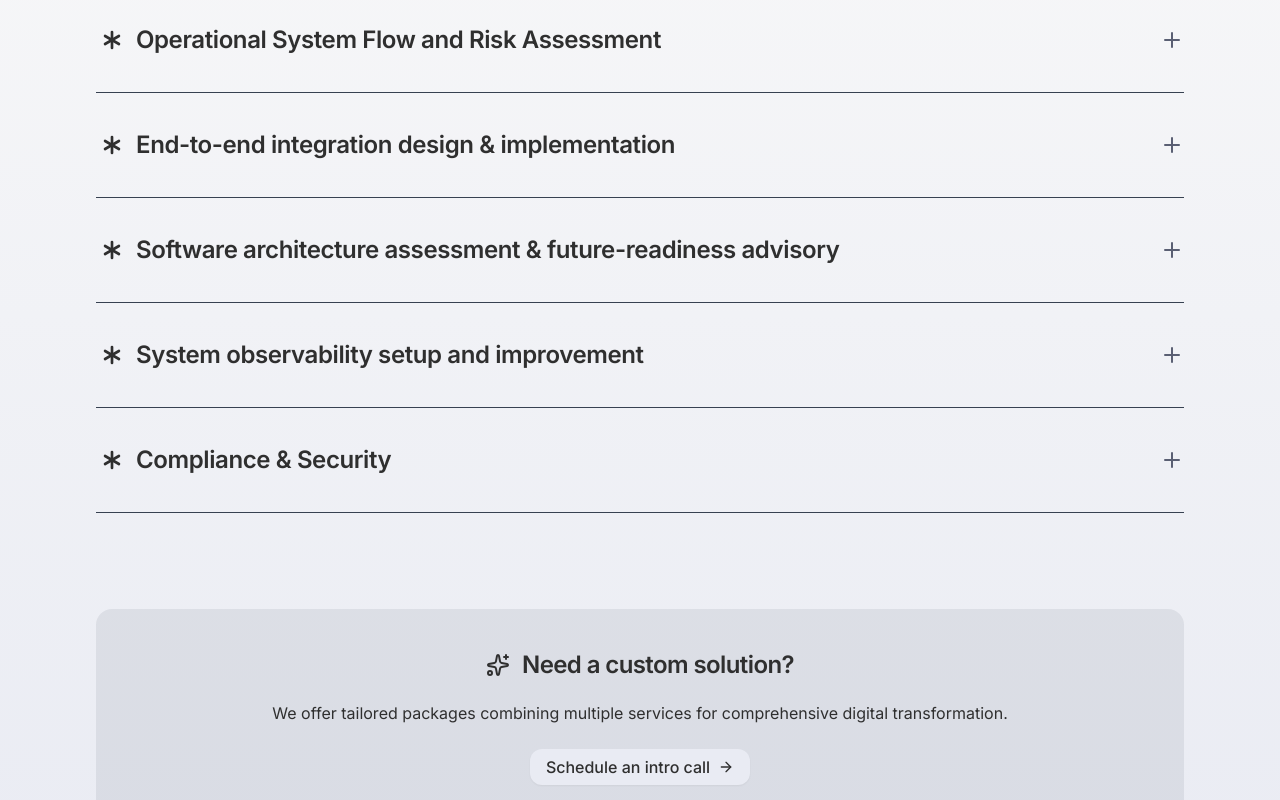
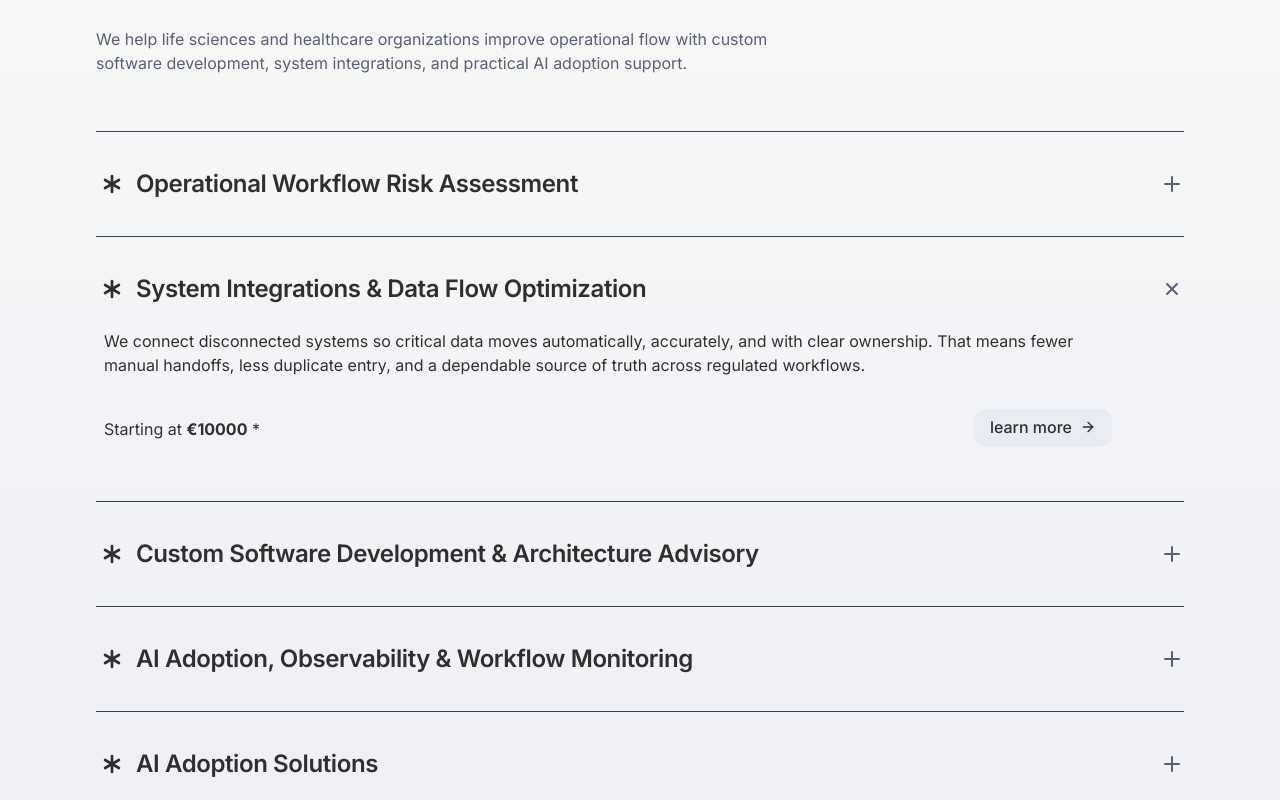
Before and after one commit to Double-Helix-Technologies/Double-Helix-Technologies.github.io, a Next.js app: page / in a window 1280 px wide. Shown: the part 1480-2280 px from the top of the page. Built offline with nearby package versions, Linux system fonts and the light colour scheme.

Commit message:
Tighten service positioning and SEO copy

```diff
--- a/app/components/Hero.tsx
+++ b/app/components/Hero.tsx
@@ -8,17 +8,17 @@ export default function Hero() {
         <div className="grid grid-cols-1 sm:grid-cols-3 gap-6">
           <h1
             className="text-5xl md:text-6xl lg:text-7xl tracking-[.025em] animate-fade-in duration-700 col-span-3 font-semibold text-transparent bg-clip-text bg-gradient-to-tr from-accent-pink via-accent-blue to-accent-teal pb-2">
-            We make workflows clear<br/>
-            and make them work better.
+            Custom software, system integrations,<br/>
+            and AI adoption for life sciences.
           </h1>
           <p className="text-lg col-start-1 col-span-1 md:col-span-2">
-            We help life science and manufacturing companies understand how work moves across people, processes, and systems and improve execution by reducing risk and friction.
+            We help life sciences and healthcare teams reduce data bottlenecks, replace fragile manual handoffs, and build reliable operational workflows across people, processes, and systems.
           </p>
         </div>
         <div className="flex flex-row gap-5">
           <Button variant="gradient">
             <Link href="/#contact">
-              Contact us
+              Book an intro call
             </Link>
           </Button>
         </div>
--- a/app/components/Services.tsx
+++ b/app/components/Services.tsx
@@ -16,14 +16,14 @@ export default function Services() {
             What we do
           </h2>
           <p className="text-text-secondary max-w-2xl py-4">
-            We help organizations understand how work flows across people, processes, and systems and improve it where it matters most.
+            We help life sciences and healthcare organizations improve operational flow with custom software development, system integrations, and practical AI adoption support.
           </p>
         </div>
 
         <Accordion
           type="single"
           collapsible
-          defaultValue="integration"
+          defaultValue="Integration"
           className="w-full mx-auto border-b border-b-gray-700"
         >
           {servicesContents.map(({ key, slug, title, description, price }) => (
@@ -56,7 +56,7 @@ export default function Services() {
             </CardTitle>
           </CardHeader>
           <CardContent className="flex gap-10">
-            We offer tailored packages combining multiple services for comprehensive digital transformation.
+            We combine engineering, integration, and workflow expertise to solve operational bottlenecks in regulated environments.
           </CardContent>
           <CardFooter>
             <Button variant="secondary">
--- a/app/data/services.ts
+++ b/app/data/services.ts
@@ -11,31 +11,37 @@ export interface Service {
     title: string;
     description: string;
     keywords: string[];
-    category: 'custom-software-development' | 'system-integrations' | 'ai-adoption-solutions' | 'workflow-assessment';
+    category:
+      | 'custom-software-development'
+      | 'system-integrations'
+      | 'ai-adoption-solutions'
+      | 'workflow-assessment'
+      | 'observability-monitoring'
+      | 'security-compliance';
   };
 }
 
 export const servicesContents: Service[] = [
   {
-    title: 'Operational System Flow and Risk Assessment',
+    title: 'Operational Workflow Risk Assessment',
     key: 'Discovery',
     slug: 'operational-workflow-risk-assessment',
-    description: 'We help you understand how work actually flows across your organization by mapping people, processes, and systems end to end. We identify where execution breaks down, where risk hides, and where ownership or visibility is unclear. The result is a decision grade view of operational risk, and a clear, prioritized & actionable remediation plan you can execute internally or with partners before incidents force action.',
+    description: 'We trace how work moves across teams, systems, spreadsheets, and handoffs so you can see where delays, rework, and compliance risk are introduced. The result is a prioritized remediation plan for healthcare and life sciences operations before incidents, audit findings, or missed deadlines force action.',
     price: '€15000',
     timeline: '2-4 months',
     items: [
-      'Kickoff to confirm scope, goals, process walkthrough',
-      'Interviews with key people across the workflow',
-      'On-site walkthroughs to see how work is actually done',
-      'Review of operational reports and historical incidents',
-      'Mapping of handoffs, ownership, and system touchpoints end to end',
-      'Prioritization sessions',
+      'Kickoff to confirm scope, workflow boundaries, and business risk',
+      'Interviews with the people who run and support the workflow',
+      'On-site or remote walkthroughs to see how work is actually performed',
+      'Review of SOPs, operational reports, incidents, and exception paths',
+      'Mapping of handoffs, ownership, decisions, and system touchpoints end to end',
+      'Prioritization workshops to align on the highest-impact fixes',
     ],
     deliverables: [
       'End-to-end flow maps',
       'Handoff matrix and exception overlay',
       'Risk register with scoring and owners',
-      'Actionable remediation plan',
+      'Prioritized remediation plan',
       'Executive readout deck',
       'Board-ready one-page memo'
     ],
@@ -53,24 +59,24 @@ export const servicesContents: Service[] = [
     }
   },
   {
-    title: 'End-to-end integration design & implementation',
+    title: 'System Integrations & Data Flow Optimization',
     key: 'Integration',
     slug: 'system-integrations',
-    description: 'We design and implement integrations that ensure data is reliable, complete, and consistent across your application landscape. By connecting systems end to end, we eliminate gaps, reduce manual workarounds, and establish a single source of truth with a clear audit trail. Built-in observability ensures issues are detected early, often before users or customers notice, supporting stable day-to-day operations in complex and regulated environments.',
+    description: 'We connect disconnected systems so critical data moves automatically, accurately, and with clear ownership. That means fewer manual handoffs, less duplicate entry, and a dependable source of truth across regulated workflows.',
     price: '€10000',
     timeline: '2-4 months',
     items: [
-      'Review of all systems involved and how they currently exchange data',
-      'Agreement on what data “source of truth” is for key records',
-      'Design of interfaces and data mappings between systems',
-      'Implementation in small steps with testing after each step',
-      'End-to-end testing including main exceptions and failure cases',
-      'Setup of monitoring so issues are detected early',
-      'Handover documentation so teams can operate and troubleshoot',
+      'Review of the systems involved and how data currently moves between them',
+      'Definition of source-of-truth rules for critical records and fields',
+      'Interface, mapping, and error-handling design for each integration point',
+      'Incremental implementation with validation at each stage',
+      'End-to-end testing for main flows, edge cases, and failure scenarios',
+      'Monitoring and alerting so integration issues surface early',
+      'Handover documentation for operations, support, and troubleshooting',
     ],
     deliverables: [
       'Integration architecture and system map',
-      'Specification and data mapping',
+      'Interface specification and data mapping',
       'Production-ready integrations',
       'Automated end-to-end tests',
       'Monitoring dashboards and alerts',
@@ -91,25 +97,25 @@ export const servicesContents: Service[] = [
     }
   },
   {
-    title: 'Software architecture assessment & future-readiness advisory',
+    title: 'Custom Software Development & Architecture Advisory',
     key: 'Architecture',
     slug: 'custom-software-development',
-    description: 'We assess your current software architecture with a focus on scalability, maintainability, security, and long-term fit. We identify structural risks, technical debt, and growth blockers, then provide clear, pragmatic recommendations to evolve your systems without unnecessary rewrites. The goal is a future-ready architecture that supports business change, integrations, and reliable operations over time.',
+    description: 'We design and improve custom software for operational workflows that off-the-shelf tools cannot support well. We identify architectural risk, technical debt, and delivery blockers, then define practical next steps so teams can improve without unnecessary rewrites.',
     price: '€10 000',
     timeline: '2-4 months',
     items: [
-      'Review of the current system structure and key dependencies',
+      'Review of the current product, architecture, and key technical dependencies',
       'Assessment of scalability, maintainability, reliability, and security',
-      'Identification of high-risk areas and technical debt that slows delivery',
-      'Workshop to discuss options and trade-offs (improve, refactor, split, replace)',
-      'Clear recommendations focused on avoiding unnecessary rewrites',
-      'A step-by-step roadmap for what to do next',
+      'Identification of high-risk components and technical debt slowing delivery',
+      'Workshops to compare options such as improve, refactor, split, or replace',
+      'Recommendations grounded in operational constraints and delivery reality',
+      'A step-by-step roadmap for what to build, fix, or retire next',
     ],
     deliverables: [
       'Architecture and dependency map',
       'Risk and technical debt register',
       'Scalability and maintainability findings',
-      'Future options and recommendations',
+      'Future-state options and recommendations',
       'Improvement roadmap and priorities',
       'Decision memo for leadership',
     ],
@@ -127,55 +133,94 @@ export const servicesContents: Service[] = [
     }
   },
   {
-    title: 'System observability setup and improvement',
+    title: 'AI Adoption, Observability & Workflow Monitoring',
     key: 'System',
-    slug: 'ai-adoption-observability',
-    description: 'We design or improve observability so teams can see how workflows, integrations, and systems behave in real life. By making data flows, failures, and bottlenecks visible end to end, we help teams detect issues earlier, reduce downtime, and improve traceability across operations.',
+    slug: 'observability-workflow-monitoring',
+    description: 'We help teams put AI into real workflows and monitor those workflows once they are live. That includes the telemetry, dashboards, and alerting needed to see where AI-assisted or automated steps succeed, fail, or need human review.',
     price: '€5000',
     timeline: '1-2 months',
     items: [
-      'Review of what you can see today and where visibility is missing',
-      'Agreement on the most important workflows to track end to end',
-      'Plan for what to measure and how to connect events across systems',
-      'Setup or improvement of dashboards for workflow and system health',
-      'Alert rules so issues reach the right people fast',
-      'Clear procedures for incident response and troubleshooting',
+      'Review of current visibility, logging, and monitoring gaps',
+      'Selection of the workflows, automations, or AI-assisted steps to track end to end',
+      'Definition of the key events, thresholds, and human-review checkpoints to monitor',
+      'Setup or improvement of dashboards for workflow, integration, and system health',
+      'Alert rules and escalation logic so the right teams are notified quickly',
+      'Operational playbooks for troubleshooting, incident response, and follow-up',
     ],
     deliverables: [
       'Visibility gap assessment',
-      'Workflow monitoring plan',
-      'Dashboards for flow and health',
+      'Workflow and AI monitoring plan',
+      'Dashboards for flow, exceptions, and system health',
       'Alert rules and escalation paths',
       'Incident and troubleshooting playbooks',
       'Operational reporting template',
     ],
     seo: {
-      title: 'AI-Ready Observability & Workflow Monitoring',
+      title: 'AI Adoption, Observability & Workflow Monitoring',
       description:
-        'Improve workflow visibility, observability, and operational telemetry to support automation and AI adoption across connected systems.',
+        'Adopt AI in real workflows and monitor workflow visibility, observability, and operational telemetry across connected systems in healthcare and life sciences.',
       keywords: [
+        'AI workflow monitoring',
+        'AI adoption consulting',
         'workflow monitoring',
         'observability consulting',
-        'AI readiness',
-        'operational telemetry'
+        'operational telemetry',
+        'system observability'
+      ],
+      category: 'observability-monitoring'
+    }
+  },
+  {
+    title: 'AI Adoption Solutions',
+    key: 'AI',
+    slug: 'ai-adoption-solutions',
+    description: 'We help teams decide where AI should and should not be used. We identify practical use cases, assess readiness, define guardrails, and shape pilots that fit regulated healthcare and life sciences environments.',
+    price: '€7500',
+    timeline: '1-2 months',
+    items: [
+      'Discovery sessions to identify high-value AI opportunities',
+      'Assessment of workflow, data quality, and system readiness',
+      'Prioritization of use cases by value, feasibility, and risk',
+      'Definition of governance, review, and human-in-the-loop controls',
+      'Pilot design for one or two practical AI implementations',
+      'Implementation roadmap aligned to operational constraints',
+    ],
+    deliverables: [
+      'AI opportunity map',
+      'Prioritized use case shortlist',
+      'Readiness and risk assessment',
+      'Governance guardrails',
+      'Pilot implementation plan',
+      'AI adoption roadmap',
+    ],
+    seo: {
+      title: 'AI Adoption Solutions for Healthcare & Life Sciences',
+      description:
+        'Identify practical AI use cases, assess readiness, and roll out AI adoption safely in healthcare and life sciences operations.',
+      keywords: [
+        'AI adoption consulting',
+        'healthcare AI adoption',
+        'life sciences AI consulting',
+        'AI readiness assessment',
+        'AI implementation roadmap'
       ],
       category: 'ai-adoption-solutions'
     }
   },
   {
-    title: 'Compliance & Security',
+    title: 'Security, Compliance & AI Governance Readiness',
     key: 'Security',
     slug: 'ai-governance-compliance',
-    description: 'We perform pragmatic security and compliance risk assessments focused on real operational impact. We identify and classify risks across machines, systems, data flows, and integrations, then deliver clear, prioritized recommendations that are practical to implement. Each step produces concrete deliverables that support audit readiness, security posture, and confidence in everyday operations.',
+    description: 'We assess the controls that protect systems, integrations, data flows, and AI-enabled processes. You get a prioritized plan to reduce operational risk, support audit readiness, and strengthen day-to-day governance in regulated environments.',
     price: '€7500',
     timeline: '1-2 months',
     items: [
-      'Inventory of key systems, users, and data flows',
-      'Review of access control and sensitive data movement',
-      'Assessment of real security risks that can disrupt operations',
+      'Inventory of critical systems, users, interfaces, and data flows',
+      'Review of access control, privileged actions, and sensitive data movement',
+      'Assessment of security and compliance risks that can disrupt operations',
       'Prioritized recommendations that are practical to implement',
-      'Audit readiness support with an evidence checklist and gap list',
-      'Optional incident simulation to test response readiness',
+      'Audit-readiness support with an evidence checklist and gap list',
+      'Optional incident simulation to test detection and response readiness',
     ],
     deliverables: [
       'System and data flow inventory',
@@ -195,7 +240,7 @@ export const servicesContents: Service[] = [
         'regulated system governance',
         'AI governance readiness'
       ],
-      category: 'ai-adoption-solutions'
+      category: 'security-compliance'
     }
   }
 ];
--- a/app/lib/seo.ts
+++ b/app/lib/seo.ts
@@ -192,8 +192,8 @@ export function buildOfferCatalogSchema() {
           '@type': 'Service',
           name: 'AI Adoption Solutions',
           description:
-            'AI adoption, observability, and governance readiness for operational workflows in regulated environments.',
-          url: absoluteUrl('/services/ai-adoption-observability/')
+            'AI use-case discovery, readiness assessment, governance, and rollout planning for regulated operational environments.',
+          url: absoluteUrl('/services/ai-adoption-solutions/')
         }
       }
     ]
--- a/app/services/[slug]/page.tsx
+++ b/app/services/[slug]/page.tsx
@@ -96,7 +96,7 @@ export default async function CaseStudyPage({ params }: { params: Promise<{ slug
       </BreadcrumbSeparator>
       <BreadcrumbItem>
         <BreadcrumbLink asChild>
-          <Link href={link}>{service.key}</Link>
+          <Link href={link}>{service.title}</Link>
         </BreadcrumbLink>
       </BreadcrumbItem>
     </BreadcrumbList>
@@ -119,7 +119,7 @@ export default async function CaseStudyPage({ params }: { params: Promise<{ slug
       <div className="grid flex-cols-1 frid-rows-3 gap-4">
         <div className="space-y-2">
           <p className="font-semibold">Starting at {service.price}</p>
-          <p className="text-text-secondary text-sm">custom quotes available</p>
+          <p className="text-text-secondary text-sm">tailored scope available</p>
         </div>
         <div className="space-y-2">
           <p className="font-semibold row-start-2">Timeline</p>
@@ -127,7 +127,7 @@ export default async function CaseStudyPage({ params }: { params: Promise<{ slug
         </div>
         <Separator className="my-2"/>
         <Button variant="gradient" className="w-fit">
-          <Link href="/#contact">Get started</Link><ArrowRight/>
+          <Link href="/#contact">Discuss this service</Link><ArrowRight/>
         </Button>
       </div>
     );
@@ -168,7 +168,7 @@ export default async function CaseStudyPage({ params }: { params: Promise<{ slug
                 <div className="my-8 space-y-12">
                   <div>
                     <h2 className="text-3xl mb-6 flex items-center gap-2">
-                      What's included
+                      How we work
                     </h2>
                     <ul className="space-y-1">
                       {service.items.map((item) => (
@@ -181,7 +181,7 @@ export default async function CaseStudyPage({ params }: { params: Promise<{ slug
                   </div>
                   <div>
                     <h2 className="text-3xl mb-6 flex items-center gap-2">
-                      Deliverables
+                      What you get
                     </h2>
                     <div className="flex flex-wrap gap-4">
                       {service.deliverables.map((deliverable) => (
```
Also changed, not shown: 1 other file (tests, documents, lock files or other folders).
